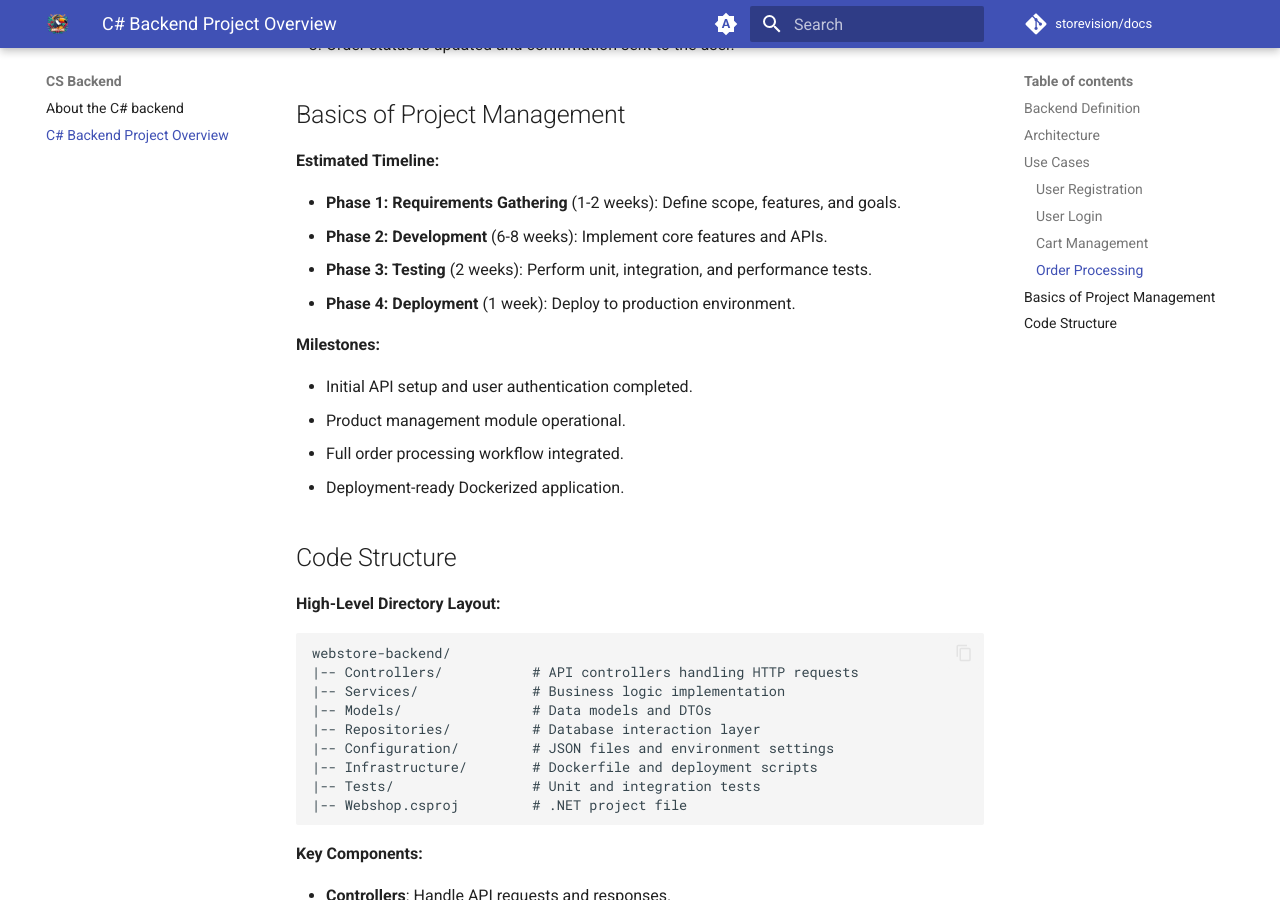
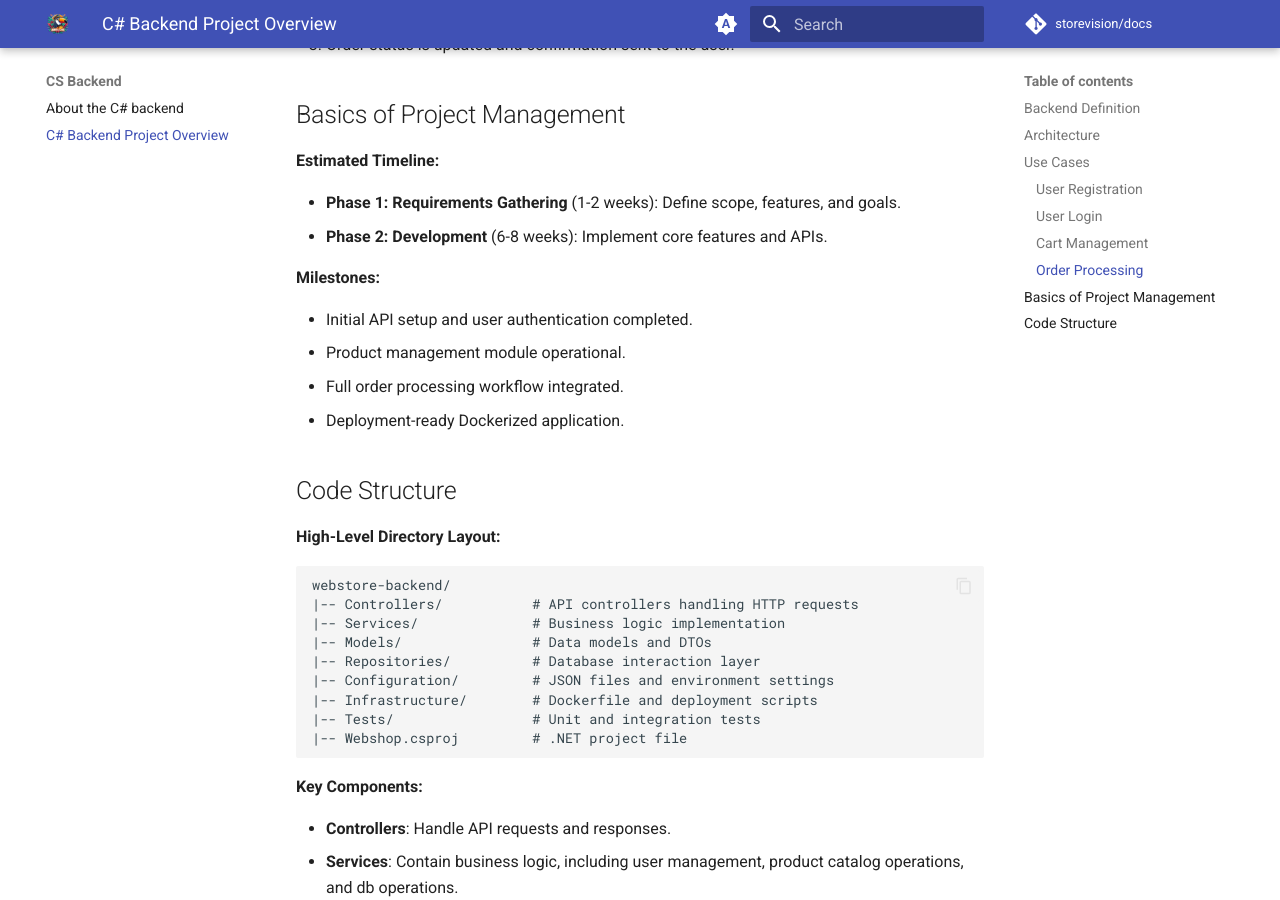
Before and after one commit to storevision/docs, an MkDocs documentation site: the page built from docs/CS-Backend/CS-Backend.md, in a window 1280 px wide and 900 px high, scrolled down 3641 px. Built offline with MkDocs 1.6.1 and Material for MkDocs 9.7.7, drawn with Linux system fonts in a browser that asks for light colours; comment, search, counter and statistics services are not loaded.

Commit message:
configure estimated timeline

```diff
--- a/docs/CS-Backend/CS-Backend.md
+++ b/docs/CS-Backend/CS-Backend.md
@@ -131,8 +131,6 @@ The backend is developed using the following architecture and technologies:
 
 - **Phase 1: Requirements Gathering** (1-2 weeks): Define scope, features, and goals.
 - **Phase 2: Development** (6-8 weeks): Implement core features and APIs.
-- **Phase 3: Testing** (2 weeks): Perform unit, integration, and performance tests.
-- **Phase 4: Deployment** (1 week): Deploy to production environment.
 
 **Milestones:**
 
```
